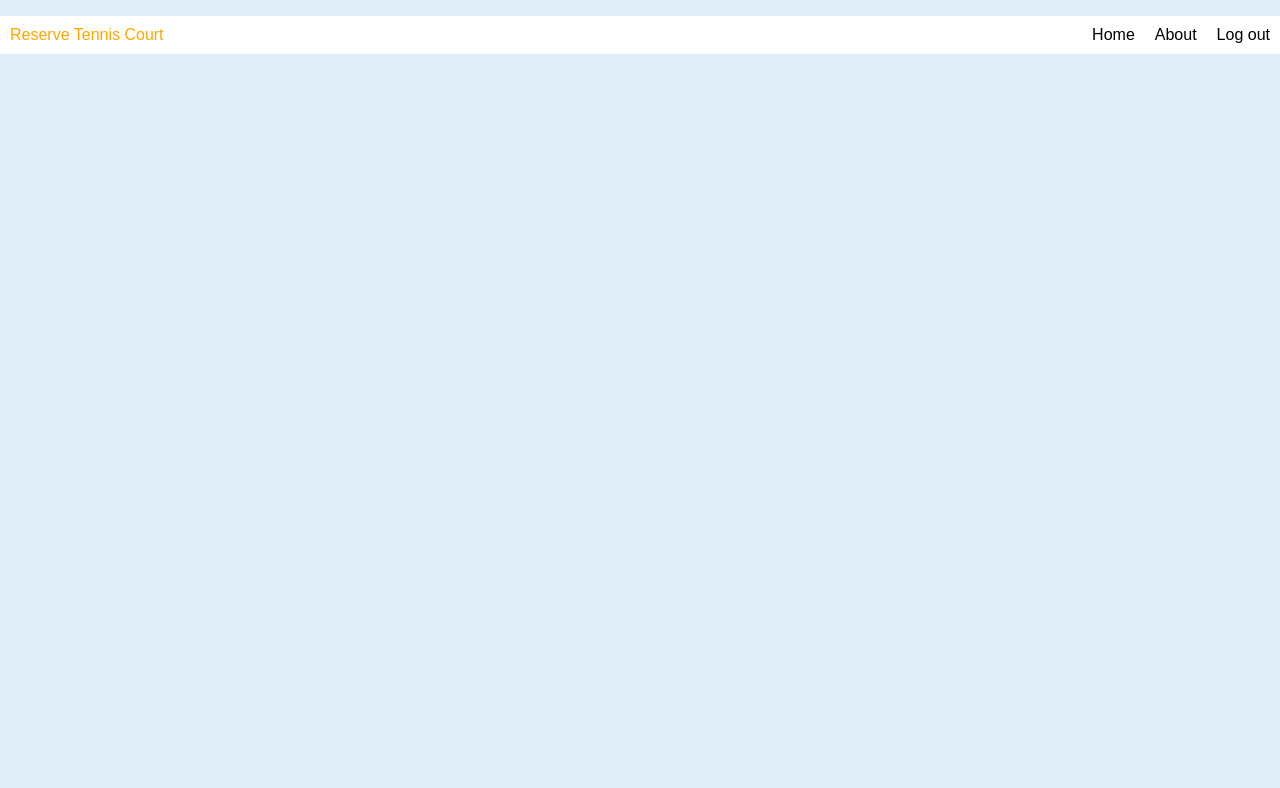
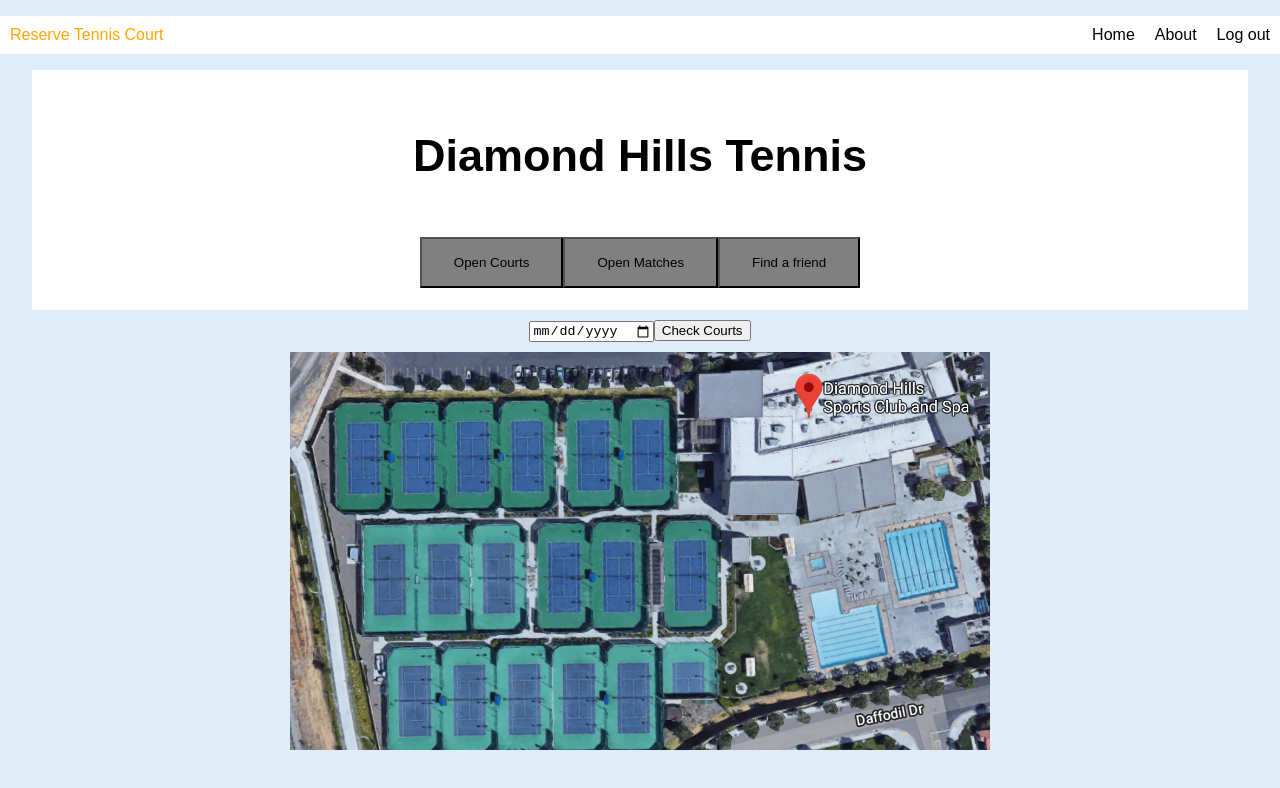
Before and after one commit to antblessing/diamond-head-tennis, a React (Create React App) app: page / in a window 1280 px wide. Shown: the top 788 px of the page. Built offline with nearby package versions, Linux system fonts and the light colour scheme.

Commit message:
Added buttons/date selector and placeholder image

```diff
--- a/src/App.css
+++ b/src/App.css
@@ -4,6 +4,40 @@
   background-color: #E0ECF8;
   display: flex;
   flex-direction: column;
+}
+
+button {
+  padding: 16px 32px;
+  background-color: grey;
+}
+
+button:hover {
+  background-color: green;
+  color: white;
+  transition-duration: 0.4s;
+  cursor: pointer;
+}
+
+.header {
+  background-color: white;
+  height: 30vh;
+  width: 95%;
+  align-self: center;
+}
+
+.headline {
+  padding-top: 30px;
+  padding-bottom: 25px;
+  font-size: 45px;
+}
+
+.body {
+  display: flex;
+  flex-direction: column;
+}
+
+.date {
+  padding: 10px;
 }
 
 .container {
--- a/src/App.js
+++ b/src/App.js
@@ -1,11 +1,15 @@
 import React, { Component } from 'react';
 import './App.css';
+import tennis from './tennis.png';
+
 
 class App extends Component {
   render() {
     return (
       <div className="App">
-        <Nav/>
+        <Nav />
+        <Header />
+        <Body />
       </div>
     );
   }
@@ -26,4 +30,36 @@ class Nav extends Component {
   }
 }
 
+class Body extends Component {
+  render() {
+    return (
+      <div className="body">
+      <div className="date">
+        <input type="date"></input>
+        <input type="submit" value="Check Courts"></input>
+      </div>
+      <div>
+        <img alt="courts" src={tennis} style={{width:"700px",height: "398px"}}/>
+      </div>
+      </div>
+    )
+  }
+}
+
+class Header extends Component {
+  render() {
+    return (
+      <div className="header">
+        <h1 className="headline">Diamond Hills Tennis</h1>
+        <Button> Open Courts </Button>
+        <Button> Open Matches </Button>
+        <Button> Find a friend </Button>
+      </div>
+    )
+  }
+}
+
+const Button = ({children}) =>
+  <button>{children}</button>
+
 export default App;
```
Also changed, not shown: src/tennis.png (added).
